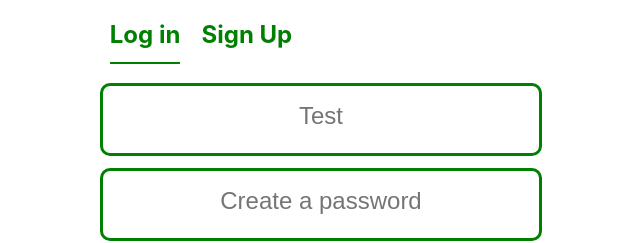
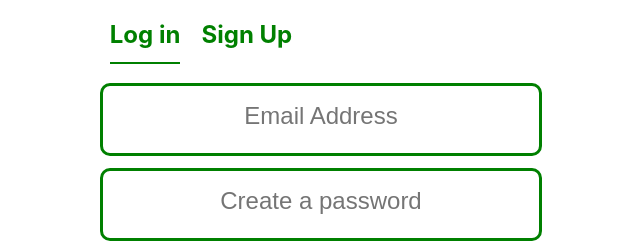
Before and after one commit to BuildWeek-Med-Cabinet-4/front-end, a React (Create React App) app: page / in a window 1280 px wide. Shown: the top 243 px of the page, without its empty margins (319-959 px from the left). Built offline with nearby package versions, Linux system fonts and the light colour scheme.

Commit message:
removed test

```diff
--- a/src/App.js
+++ b/src/App.js
@@ -1,5 +1,4 @@
 import React, {useState} from 'react';
-import { BrowserRouter as Router, Route } from "react-router-dom";
 import './App.css';
 import SignUpForm from './components/SignUpForm';
 import LoginForm from "./components/LoginForm";
--- a/src/components/LoginForm.js
+++ b/src/components/LoginForm.js
@@ -52,7 +52,7 @@ const Login = () => {
     return (
         <div className="login">
             <form className="login-form">
-                <input type="email" name="email" placeholder="Test" value={credentials.email} onChange={handleChanges}/>
+                <input type="email" name="email" placeholder="Email Address" value={credentials.email} onChange={handleChanges}/>
                 {errors.email.length > 0 ? <p className="error">{errors.email}</p> : null}
                 <input type="password" name="password" placeholder="Create a password" value={credentials.password} onChange={handleChanges}/>
                 {errors.password.length > 0 ? <p className="error">{errors.password}</p> : null}
```
